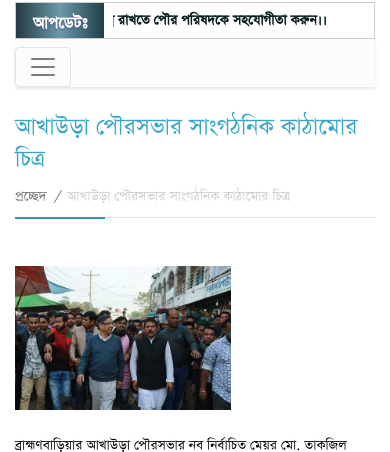
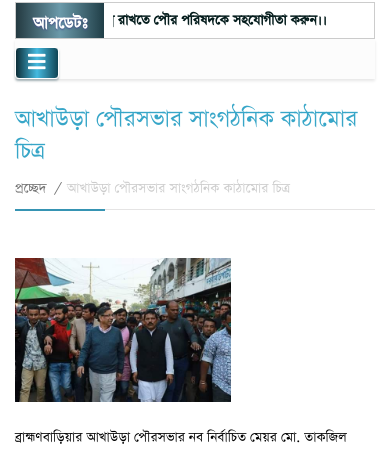
Before and after one commit to Aftabur-Rahman-Parvez/akhaura, a plain HTML site: page about.html in a window 390 px wide. Shown: the part 316-768 px from the top of the page. Drawn offline with Linux system fonts and the light colour scheme.

Commit message:
new update-4

```diff
--- a/about.html
+++ b/about.html
@@ -130,7 +130,9 @@
             <nav class="navbar navbar-expand-md navbar-light bg-light main-menu-nav animated wow slideInUp" data-wow-duration="2s">
 
                 <button class="navbar-toggler" type="button" data-toggle="collapse" data-target="#navbarNavDropdown" aria-controls="navbarNavDropdown" aria-expanded="false" aria-label="Toggle navigation">
-                    <span class="navbar-toggler-icon"></span>
+                    <span class="navbar-toggler-ico">
+                        <i class="fas fa-bars"></i>
+                    </span>
                 </button>
                 <div class="collapse navbar-collapse" id="navbarNavDropdown">
                     <ul class="navbar-nav" id="main-menu" >
@@ -346,7 +348,7 @@
                                       </div>
                                   </div>
                                   <div class="post-details-value mt-5 ">
-                                      <div class="post-details-value-image mb-4">
+                                      <div class="post-details-value-image mb-4 animated wow slideInUp" data-wow-duration="2s">
                                           <img src="assets/images/45.jpg" alt="" class="img-fluid">
                                       </div>
                                       <div class="post-details-value-content animated wow slideInUp" data-wow-duration="2s">
--- a/assets/css/responsive.css
+++ b/assets/css/responsive.css
@@ -7,6 +7,16 @@
     .extra-padding-footer{
         padding-left: 15px;
         padding-right: 15px;
+    }
+    .bg-light.main-menu-nav{
+        /*background: linear-gradient(90deg, rgba(13,46,56,1) 0%, rgba(69,186,224,1) 50%, rgba(16,69,85,1) 100%);*/
+        /*box-shadow: 0px 2px 2px 0px rgba(101, 127, 135, 0.5);*/
+    }
+    .navbar-light.main-menu-nav .navbar-toggler{
+        color:#fff;
+        background: linear-gradient(90deg, rgba(13,46,56,1) 0%, rgba(69,186,224,1) 50%, rgba(16,69,85,1) 100%);
+        box-shadow: 0px 2px 2px 0px rgba(101, 127, 135, 0.5);
+        border-color: #fff;
     }
     .footer-col-ex-b{
         padding-left: 25px;
```
Also changed, not shown: index.html (+3 -1 lines), profile.html (+4 -2 lines), profile_1.html (+4 -2 lines).
